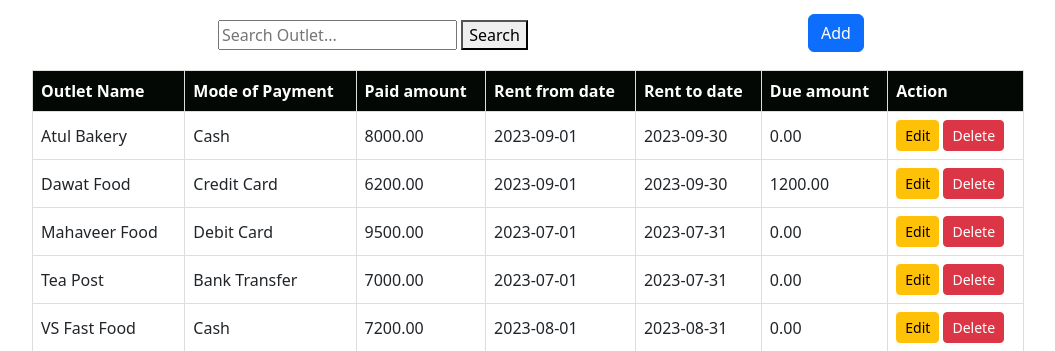
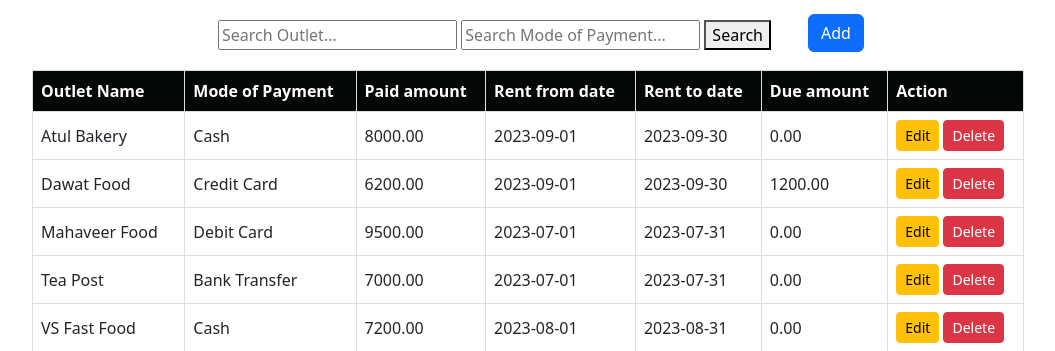
Before and after one commit to MAHESHSDHARAVATH/DBMS-ASSIGNMENT3-, a Flask app: page /Rent_details in a window 1280 px wide. Shown: the part 76-427 px from the top of the page, without its empty margins (112-1167 px from the left). Run offline with Flask 3, Linux system fonts and the light colour scheme; data comes from the database, SQL or seed files in the repository; some libraries are stand-ins or nearby versions.

Commit message:
Rent Search Feature Update

```diff
--- a/app.py
+++ b/app.py
@@ -330,6 +330,7 @@ def Rent_details():
     # Adjust the query based on whether it's a POST request (search operation) or not
     if request.method == 'POST':
         search_term = request.form['searchInput']
+        search_mode = request.form['searchMode']  # Get the mode of payment search term
         query = """
         SELECT Rent_payment.Outlet_ID, Outlet.Outlet_name, Rent_payment.Mode_of_payment,
                Rent_payment.Paid_amount, Rent_payment.Rent_from_date, Rent_payment.Rent_to_date,
@@ -337,8 +338,9 @@ def Rent_details():
         FROM Rent_payment
         INNER JOIN Outlet ON Rent_payment.Outlet_ID = Outlet.Outlet_ID
         WHERE Outlet.Outlet_name LIKE %s
+        AND Rent_payment.Mode_of_payment LIKE %s
         """
-        cur.execute(query, ['%' + search_term + '%'])
+        cur.execute(query, ('%' + search_term + '%', '%' + search_mode + '%'))
     else:
         query = """
         SELECT Rent_payment.Outlet_ID, Outlet.Outlet_name, Rent_payment.Mode_of_payment,
@@ -352,6 +354,7 @@ def Rent_details():
     rent_payments = cur.fetchall()
     cur.close()
     return render_template("Rent_payment.html", rent_payments=rent_payments)
+
 
 
 @app.route("/Survey_details", methods=['GET', 'POST'])
--- a/templates/Rent_payment.html
+++ b/templates/Rent_payment.html
@@ -43,6 +43,7 @@
             <div class="search-bar">
                 <form method="POST" action="/Rent_details">
                     <input type="text" name="searchInput" placeholder="Search Outlet...">
+                    <input type="text" name="searchMode" placeholder="Search Mode of Payment..."> <!-- New input field for mode of payment -->
                     <button type="submit">Search</button>
                 </form>
             </div>
```
